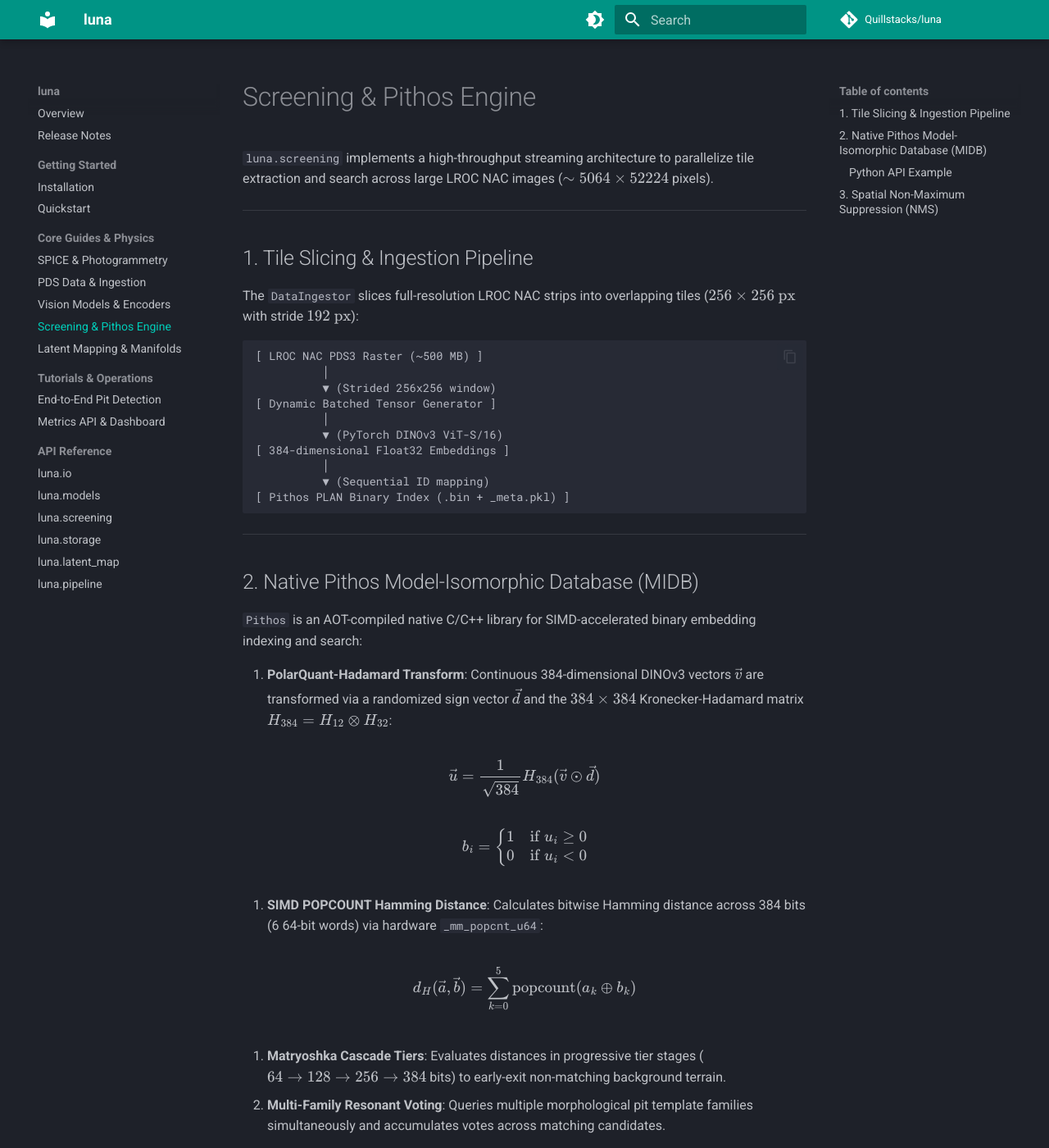
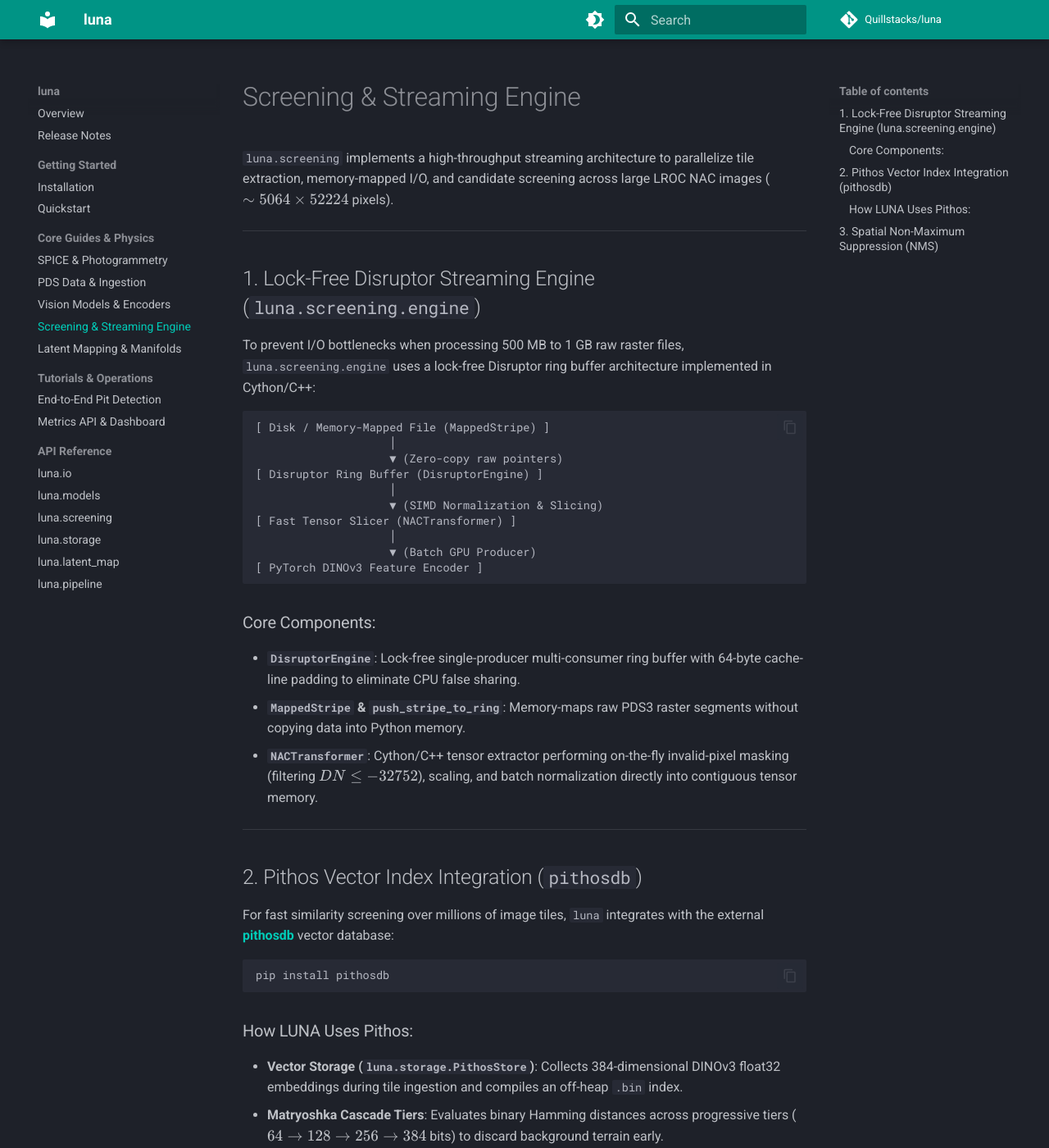
Before and after one commit to Quillstacks/luna, an MkDocs documentation site: the page built from docs/guide/screening-and-pithos.md, in a window 1280 px wide and 1400 px high. Shown: the whole window at 82% size. Built offline with MkDocs 1.6.1 and Material for MkDocs 9.7.7, drawn with Linux system fonts in a browser that asks for light colours; comment, search, counter and statistics services are not loaded; some of the changed text lies outside the part shown.

Commit message:
docs: document luna.screening.engine disruptor and integrate external pithosdb

````diff
--- a/docs/guide/screening-and-pithos.md
+++ b/docs/guide/screening-and-pithos.md
@@ -1,72 +1,55 @@
-# Screening & Pithos Engine
+# Screening & Streaming Engine
 
-`luna.screening` implements a high-throughput streaming architecture to parallelize tile extraction and search across large LROC NAC images ($\sim 5064 \times 52224$ pixels).
+`luna.screening` implements a high-throughput streaming architecture to parallelize tile extraction, memory-mapped I/O, and candidate screening across large LROC NAC images ($\sim 5064 \times 52224$ pixels).
 
 ---
 
-## 1. Tile Slicing & Ingestion Pipeline
+## 1. Lock-Free Disruptor Streaming Engine (`luna.screening.engine`)
 
-The `DataIngestor` slices full-resolution LROC NAC strips into overlapping tiles ($256 \times 256\text{ px}$ with stride $192\text{ px}$):
+To prevent I/O bottlenecks when processing 500 MB to 1 GB raw raster files, `luna.screening.engine` uses a lock-free Disruptor ring buffer architecture implemented in Cython/C++:
 
 ```
-[ LROC NAC PDS3 Raster (~500 MB) ]
-          │
-          ▼ (Strided 256x256 window)
-[ Dynamic Batched Tensor Generator ]
-          │
-          ▼ (PyTorch DINOv3 ViT-S/16)
-[ 384-dimensional Float32 Embeddings ]
-          │
-          ▼ (Sequential ID mapping)
-[ Pithos PLAN Binary Index (.bin + _meta.pkl) ]
+[ Disk / Memory-Mapped File (MappedStripe) ]
+                    │
+                    ▼ (Zero-copy raw pointers)
+[ Disruptor Ring Buffer (DisruptorEngine) ]
+                    │
+                    ▼ (SIMD Normalization & Slicing)
+[ Fast Tensor Slicer (NACTransformer) ]
+                    │
+                    ▼ (Batch GPU Producer)
+[ PyTorch DINOv3 Feature Encoder ]
 ```
+
+### Core Components:
+- **`DisruptorEngine`**: Lock-free single-producer multi-consumer ring buffer with 64-byte cache-line padding to eliminate CPU false sharing.
+- **`MappedStripe` & `push_stripe_to_ring`**: Memory-maps raw PDS3 raster segments without copying data into Python memory.
+- **`NACTransformer`**: Cython/C++ tensor extractor performing on-the-fly invalid-pixel masking (filtering $DN \le -32752$), scaling, and batch normalization directly into contiguous tensor memory.
 
 ---
 
-## 2. Native Pithos Model-Isomorphic Database (MIDB)
+## 2. Pithos Vector Index Integration (`pithosdb`)
 
-`Pithos` is an AOT-compiled native C/C++ library for SIMD-accelerated binary embedding indexing and search:
+For fast similarity screening over millions of image tiles, `luna` integrates with the external **[pithosdb](https://pypi.org/project/pithosdb/)** vector database:
 
-1. **PolarQuant-Hadamard Transform**:
-   Continuous 384-dimensional DINOv3 vectors $\vec{v}$ are transformed via a randomized sign vector $\vec{d}$ and the $384 \times 384$ Kronecker-Hadamard matrix $H_{384} = H_{12} \otimes H_{32}$:
+```bash
+pip install pithosdb
+```
 
-$$\vec{u} = \frac{1}{\sqrt{384}} H_{384} (\vec{v} \odot \vec{d})$$
-
-$$b_i = \begin{cases} 1 & \text{if } u_i \ge 0 \\ 0 & \text{if } u_i < 0 \end{cases}$$
-
-2. **SIMD POPCOUNT Hamming Distance**:
-   Calculates bitwise Hamming distance across 384 bits (6 64-bit words) via hardware `_mm_popcnt_u64`:
-
-$$d_H(\vec{a}, \vec{b}) = \sum_{k=0}^{5} \text{popcount}(a_k \oplus b_k)$$
-
-3. **Matryoshka Cascade Tiers**:
-   Evaluates distances in progressive tier stages ($64 \to 128 \to 256 \to 384$ bits) to early-exit non-matching background terrain.
-
-4. **Multi-Family Resonant Voting**:
-   Queries multiple morphological pit template families simultaneously and accumulates votes across matching candidates.
-
-### Python API Example
-
-```python
-from luna.screening.pithos import PithosMIDB
-
-# Access singleton Pithos instance
-db = PithosMIDB()
-
-# Search nearest neighbors against an index
-db.open_index("data/_scratch/indices/pithos_M1118880788RC.bin")
-results = db.search_knn(query_vectors_float32, k=1000)
-```
+### How LUNA Uses Pithos:
+- **Vector Storage (`luna.storage.PithosStore`)**: Collects 384-dimensional DINOv3 float32 embeddings during tile ingestion and compiles an off-heap `.bin` index.
+- **Matryoshka Cascade Tiers**: Evaluates binary Hamming distances across progressive tiers ($64 \to 128 \to 256 \to 384$ bits) to discard background terrain early.
+- **Multi-Family Resonant Voting**: Queries reference pit template families and accumulates consensus scores to highlight morphological anomalies.
 
 ---
 
 ## 3. Spatial Non-Maximum Suppression (NMS)
 
-Candidate hits are clustered using lunar surface distance to eliminate redundant overlapping detections:
+Raw screening candidates are clustered and filtered using spherical Haversine surface distance on the Moon:
 
 ```python
 from luna.pipeline import apply_lunar_spatial_nms
 
-# Apply spherical Haversine NMS on the Moon (radius = 150m)
-nms_hits = apply_lunar_spatial_nms(raw_hits, distance_threshold_meters=150.0)
+# Suppress overlapping hits within 150 meters on the lunar surface
+filtered_hits = apply_lunar_spatial_nms(raw_hits, distance_threshold_meters=150.0)
 ```
--- a/mkdocs.yml
+++ b/mkdocs.yml
@@ -100,7 +100,7 @@ nav:
       - SPICE & Photogrammetry: guide/spice-and-photogrammetry.md
       - PDS Data & Ingestion: guide/pds-and-io.md
       - Vision Models & Encoders: guide/vision-and-models.md
-      - Screening & Pithos Engine: guide/screening-and-pithos.md
+      - Screening & Streaming Engine: guide/screening-and-pithos.md
       - Latent Mapping & Manifolds: guide/latent-mapping.md
   - Tutorials & Operations:
       - End-to-End Pit Detection: tutorials/pit-detection-pipeline.md
````
Also changed, not shown: docs/getting-started/installation.md (+9 -1 lines), docs/reference/screening.md (+23 -20 lines).
